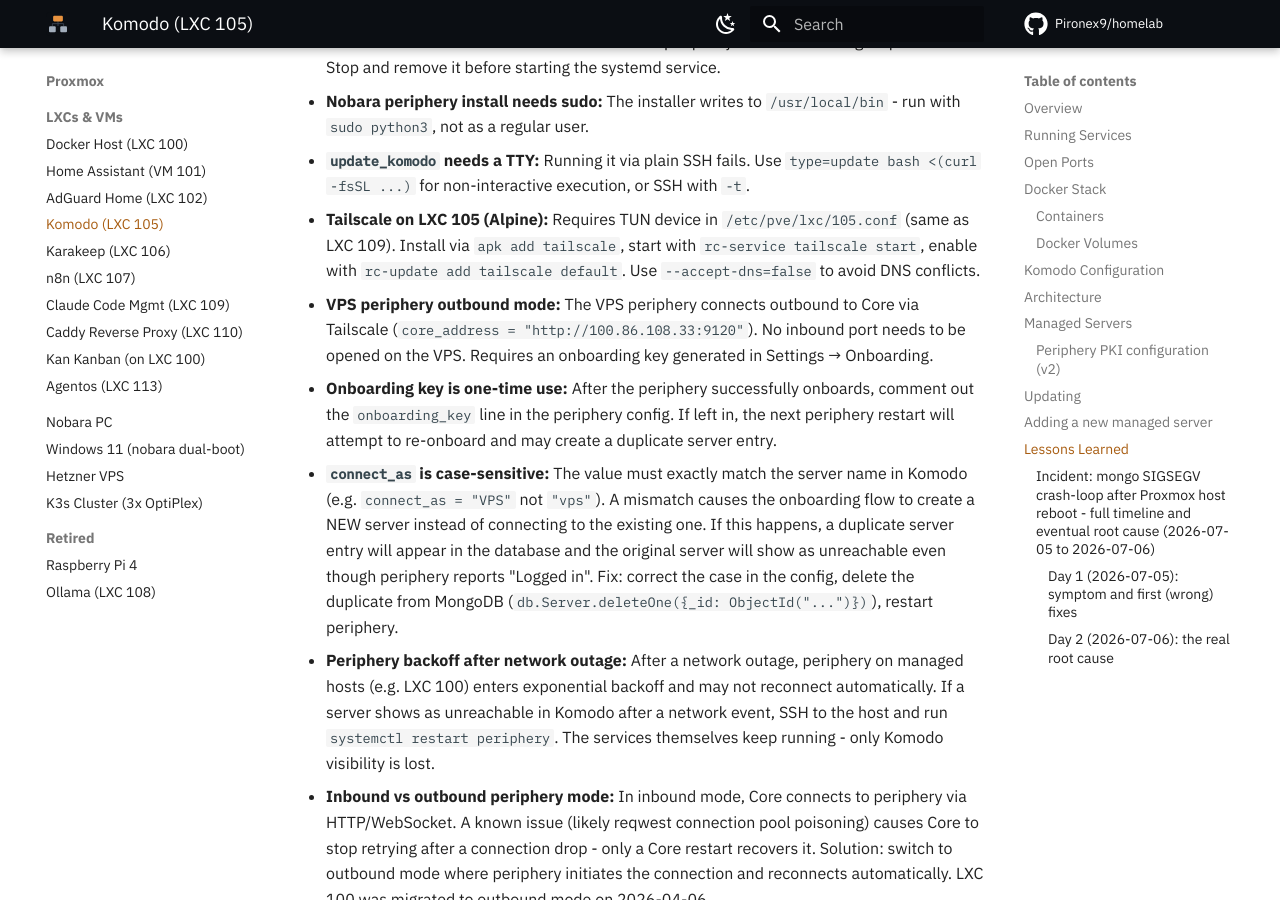
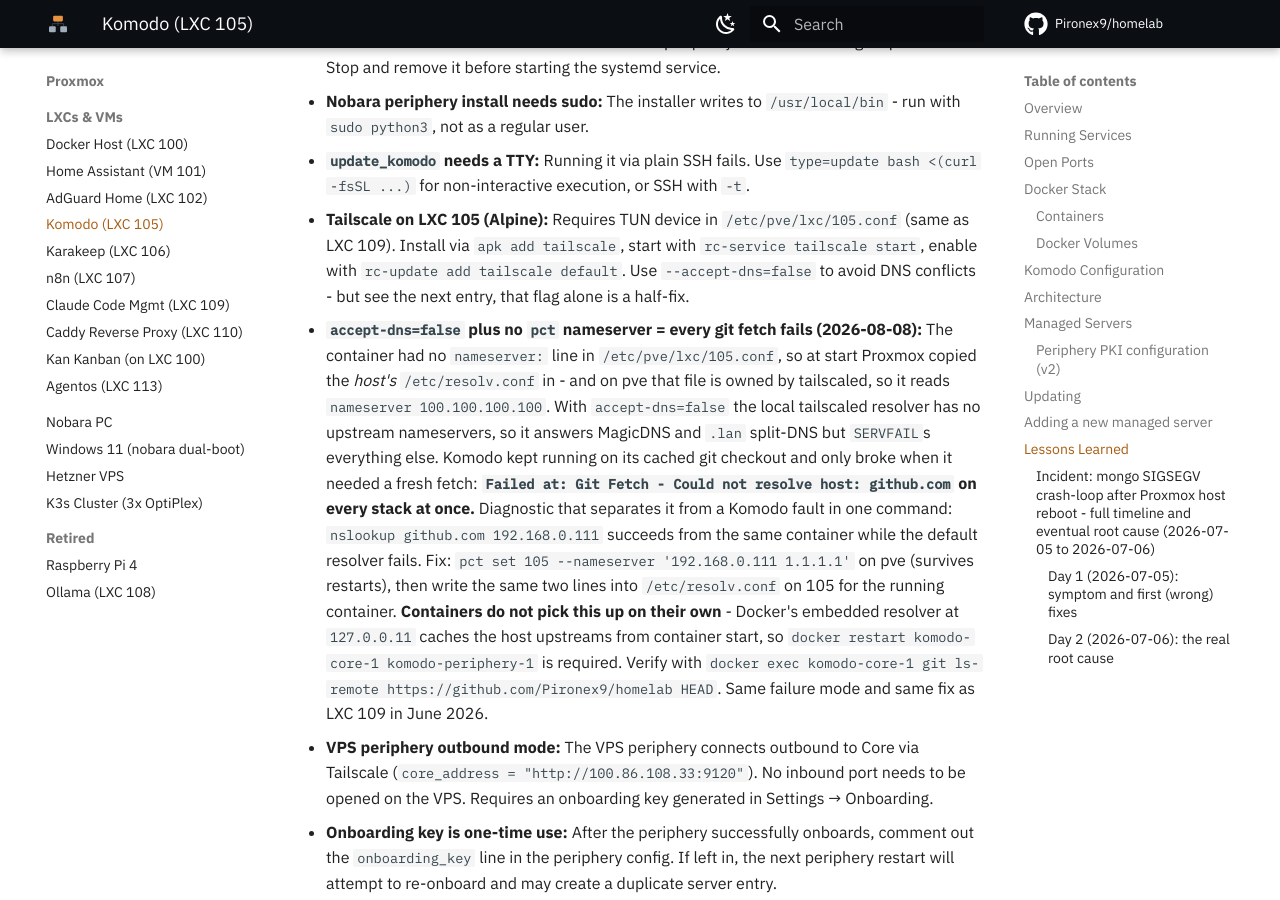
Before and after one commit to Pironex9/homelab, an MkDocs documentation site: the page built from docs/hosts/komodo.md, in a window 1280 px wide and 900 px high, scrolled down 5805 px. Built offline with MkDocs 1.6.1 and Material for MkDocs 9.7.7, drawn with Linux system fonts in a browser that asks for light colours; comment, search, counter and statistics services are not loaded.

Commit message:
fix(komodo): git fetch failed on every stack because 105 inherited pve's MagicDNS resolv.conf
LXC 105 has no nameserver line in its Proxmox config, so at container start
it gets pve's /etc/resolv.conf copied in - and that file is owned by
tailscaled, pointing at 100.100.100.100. Combined with accept-dns=false on
105 the local resolver has no upstream at all: MagicDNS and .lan answer,
everything else SERVFAILs. Komodo ran fine on its cached checkout for ten
days and only failed once it needed a fresh fetch.

pct set 105 --nameserver '192.168.0.111 1.1.1.1', the same lines written
into the running container, then a restart of komodo-core-1 and
komodo-periphery-1 - Docker's embedded resolver caches the host upstreams
from container start and does not re-read them.

Same failure mode as LXC 109 in June.

```diff
--- a/docs/hosts/komodo.md
+++ b/docs/hosts/komodo.md
@@ -160,7 +160,8 @@
 - **Port conflict on Nobara:** Nobara had an old v1 periphery container running on port 8120. Stop and remove it before starting the systemd service.
 - **Nobara periphery install needs sudo:** The installer writes to `/usr/local/bin` - run with `sudo python3`, not as a regular user.
 - **`update_komodo` needs a TTY:** Running it via plain SSH fails. Use `type=update bash <(curl -fsSL ...)` for non-interactive execution, or SSH with `-t`.
-- **Tailscale on LXC 105 (Alpine):** Requires TUN device in `/etc/pve/lxc/105.conf` (same as LXC 109). Install via `apk add tailscale`, start with `rc-service tailscale start`, enable with `rc-update add tailscale default`. Use `--accept-dns=false` to avoid DNS conflicts.
+- **Tailscale on LXC 105 (Alpine):** Requires TUN device in `/etc/pve/lxc/105.conf` (same as LXC 109). Install via `apk add tailscale`, start with `rc-service tailscale start`, enable with `rc-update add tailscale default`. Use `--accept-dns=false` to avoid DNS conflicts - but see the next entry, that flag alone is a half-fix.
+- **`accept-dns=false` plus no `pct` nameserver = every git fetch fails (2026-08-08):** The container had no `nameserver:` line in `/etc/pve/lxc/105.conf`, so at start Proxmox copied the *host's* `/etc/resolv.conf` in - and on pve that file is owned by tailscaled, so it reads `nameserver 100.100.100.100`. With `accept-dns=false` the local tailscaled resolver has no upstream nameservers, so it answers MagicDNS and `.lan` split-DNS but `SERVFAIL`s everything else. Komodo kept running on its cached git checkout and only broke when it needed a fresh fetch: **`Failed at: Git Fetch - Could not resolve host: github.com` on every stack at once.** Diagnostic that separates it from a Komodo fault in one command: `nslookup github.com 192.168.0.111` succeeds from the same container while the default resolver fails. Fix: `pct set 105 --nameserver '192.168.0.111 1.1.1.1'` on pve (survives restarts), then write the same two lines into `/etc/resolv.conf` on 105 for the running container. **Containers do not pick this up on their own** - Docker's embedded resolver at `127.0.0.11` caches the host upstreams from container start, so `docker restart komodo-core-1 komodo-periphery-1` is required. Verify with `docker exec komodo-core-1 git ls-remote https://github.com/Pironex9/homelab HEAD`. Same failure mode and same fix as LXC 109 in June 2026.
 - **VPS periphery outbound mode:** The VPS periphery connects outbound to Core via Tailscale (`core_address = "http://100.86.108.33:9120"`). No inbound port needs to be opened on the VPS. Requires an onboarding key generated in Settings → Onboarding.
 - **Onboarding key is one-time use:** After the periphery successfully onboards, comment out the `onboarding_key` line in the periphery config. If left in, the next periphery restart will attempt to re-onboard and may create a duplicate server entry.
 - **`connect_as` is case-sensitive:** The value must exactly match the server name in Komodo (e.g. `connect_as = "VPS"` not `"vps"`). A mismatch causes the onboarding flow to create a NEW server instead of connecting to the existing one. If this happens, a duplicate server entry will appear in the database and the original server will show as unreachable even though periphery reports "Logged in". Fix: correct the case in the config, delete the duplicate from MongoDB (`db.Server.deleteOne({_id: ObjectId("...")})`), restart periphery.
```
